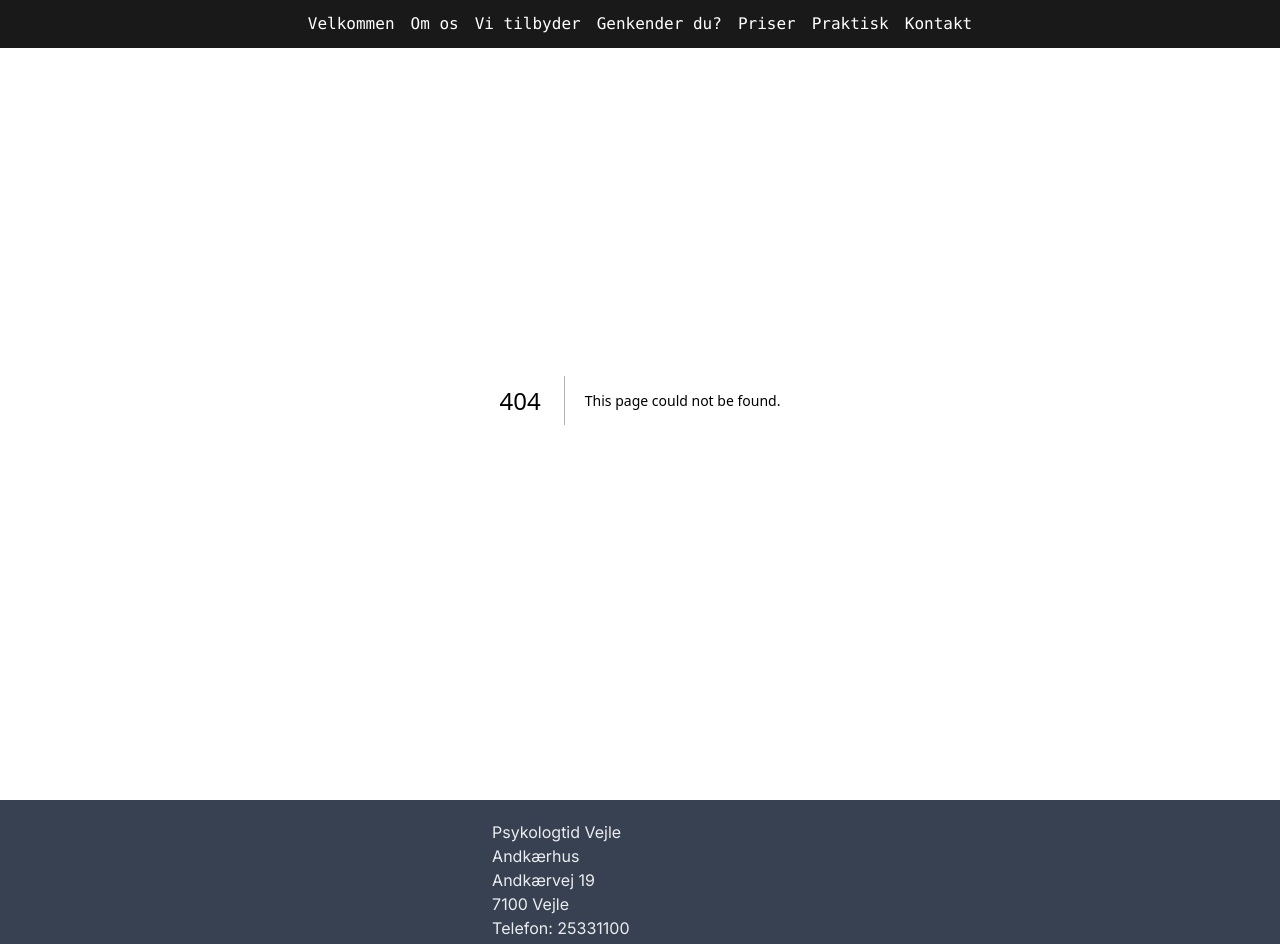
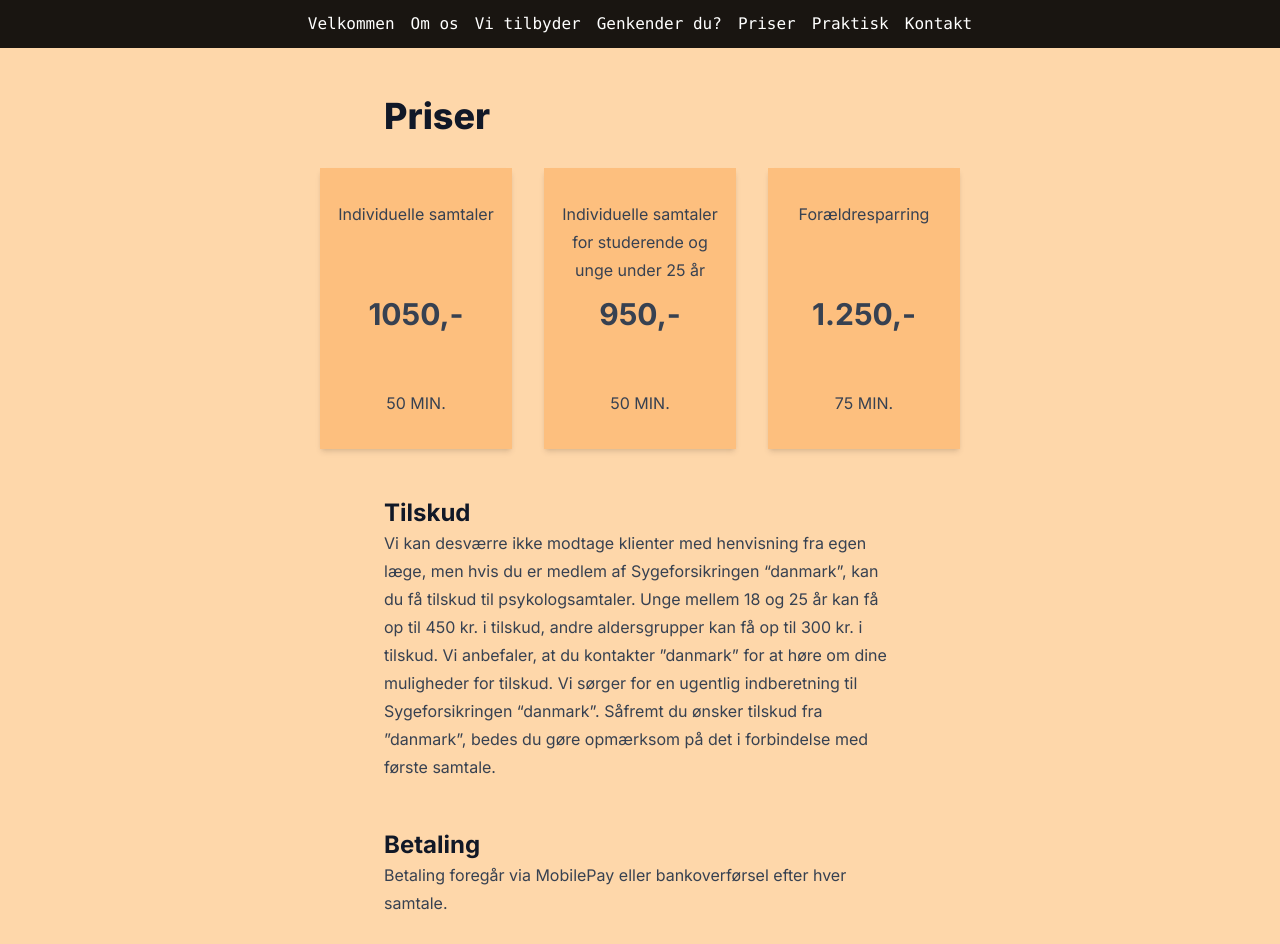
Before and after one commit to aMalling/PsykologTidVejle, a Next.js app: page /priser in a window 1280 px wide. Before the commit this address had no page. Shown: the top 944 px of the page. Built offline with nearby package versions, Linux system fonts and the light colour scheme.

Commit message:
all pages are there now

```diff
--- a/app/genkender-du/page.tsx
+++ b/app/genkender-du/page.tsx
@@ -4,7 +4,7 @@ import React from "react";
 export default function GenkenderDu() {
   return (
     <div className="bg-orange-200 ">
-      <div className="prose-base flex justify-center px-6 pt-24  sm:px-32">
+      <div className="prose-base flex justify-center px-6 pt-24 sm:px-32">
         <div className="prose max-w-lg">
           <h1>Forløb hos Psykologtid Vejle</h1>
           <h3 id="Stress" className="mb-0 scroll-mt-12">
--- /dev/null
+++ b/app/kontakt/page.tsx
@@ -0,0 +1,64 @@
+import Image from "next/image";
+import React from "react";
+
+export default function GenkenderDu() {
+  return (
+    <div className="bg-orange-200 ">
+      <div className="prose-base flex justify-center px-6 pb-12 pt-24 sm:px-32">
+        <div className="prose max-w-lg">
+          <h1>Kontakt</h1>
+          <p>
+            Ønsker du at komme i kontakt med os eller få en tid, er du mere end
+            velkommen til at udfylde formularen ovenfor. Du vil få tilbudt en
+            tid snarest muligt efter din henvendelse.
+          </p>
+
+          <p>
+            Hos Psykologtid Vejle kan du ikke benytte en henvisning fra egen
+            læge. Har du en henvisning, skal du kontakte en psykolog med
+            ydernummer. Du kan finde en liste over psykologer med ydernummer på{" "}
+            <a
+              href="https://www.sundhed.dk/"
+              data-type="URL"
+              data-id="https://www.sundhed.dk/"
+            >
+              sundhed.dk
+            </a>
+            .
+          </p>
+
+          <p>
+            Typisk vil du opleve, at der er nogle måneders ventetid på
+            psykologer med ydernummer. Har du brug for at starte et forløb op
+            inden da, er du velkommen til at kontakte os.
+          </p>
+
+          <p>
+            Er du medlem af Sygeforsikringen ”danmark”, kan du få tilskud til
+            psykologsamtaler hos os.
+          </p>
+
+          <p>
+            En sundhedsforsikring (privat eller via arbejde) giver også
+            sommetider tilskud til psykologsamtaler. Du kan undersøge dine
+            muligheder, og hvorvidt din forsikring selv lader dig vælge din
+            psykolog, da de typisk har et etableret netværk af psykologer.
+          </p>
+
+          <p>
+            Du kan spørge ind til, hvor mange konsultationer din forsikring
+            giver dig adgang til, og om der eventuelt er psykologiske
+            problemstillinger, din forsikring ikke dækker.
+          </p>
+
+          <p>
+            Inden vores første samtale skal du sende din bevilling fra dit
+            forsikringsselskab til os på skrift.
+          </p>
+
+          <p>Vi ser frem til at høre fra dig.</p>
+        </div>
+      </div>
+    </div>
+  );
+}
--- /dev/null
+++ b/app/priser/page.tsx
@@ -0,0 +1,59 @@
+import Image from "next/image";
+import React from "react";
+
+export default function Priser() {
+  return (
+    <div className=" bg-orange-200 ">
+      <div className="prose-base flex justify-center px-6 pt-24  sm:px-32">
+        <div className="prose max-w-lg">
+          <div>
+            <h1>Priser</h1>
+          </div>
+          <div>
+            <div className="-mx-16 my-8 flex grid-cols-3 flex-col gap-8 sm:grid">
+              <div className="grid grid-cols-1  bg-orange-300/80 p-3 text-center shadow-md">
+                <p>Individuelle samtaler </p>
+                <p className="mt-12 text-3xl font-bold">1050,-</p>
+                <p>50 MIN.</p>
+              </div>
+              <div className="grid grid-cols-1  bg-orange-300/80 p-3 text-center shadow-md">
+                <p>Individuelle samtaler for studerende og unge under 25 år </p>
+                <p className="text-3xl font-bold sm:-mt-2">950,-</p>
+                <p>50 MIN.</p>
+              </div>
+              <div className="grid grid-cols-1  bg-orange-300/80 p-3 text-center shadow-md">
+                <p>Forældresparring</p>
+                <p className="mt-12 text-3xl font-bold">1.250,-</p>
+                <p>75 MIN.</p>
+              </div>
+            </div>
+            <h2 className="mb-0">Tilskud</h2>
+            <p>
+              Vi kan desværre ikke modtage klienter med henvisning fra egen
+              læge, men hvis du er medlem af Sygeforsikringen&nbsp;“danmark”,
+              kan du få tilskud til psykologsamtaler. Unge mellem 18 og 25 år
+              kan få op til 450 kr. i tilskud, andre aldersgrupper kan få op til
+              300 kr. i tilskud. Vi anbefaler, at du kontakter ”danmark” for at
+              høre om dine muligheder for tilskud. Vi sørger for en ugentlig
+              indberetning til Sygeforsikringen “danmark”. Såfremt du ønsker
+              tilskud fra ”danmark”, bedes du gøre opmærksom på det i
+              forbindelse med første samtale.
+            </p>
+
+            <h2 className="mb-0">Betaling</h2>
+            <p>
+              Betaling foregår via MobilePay eller bankoverførsel efter hver
+              samtale.
+            </p>
+            <h2 className="mb-0">Afbud</h2>
+            <p>
+              Afbud meldes i så god tid som muligt på sms eller mail, og senest
+              24 timer før aftalen.{" "}
+            </p>
+            <p>Ved udeblivelse eller for sent afbud opkræves halv takst.</p>
+          </div>
+        </div>
+      </div>
+    </div>
+  );
+}
--- a/app/vi-tilbyder/page.tsx
+++ b/app/vi-tilbyder/page.tsx
@@ -5,7 +5,7 @@ import Link from "next/link";
 export default function viTilbyder() {
   return (
     <div className=" bg-orange-200 ">
-      <div className="prose-base flex justify-center px-6 pt-8 sm:px-32 sm:pt-24">
+      <div className="prose-base flex justify-center px-6 pt-24  sm:px-32">
         <div className="prose max-w-lg">
           <h1>Vi tilbyder:</h1>
           <div className="flex flex-col gap-y-2 sm:flex-row">
```
Also changed, not shown: app/praktisk/page.tsx (added, +64 -0 lines), assets/Kort-Andkaerhus-1.jpg (added).
